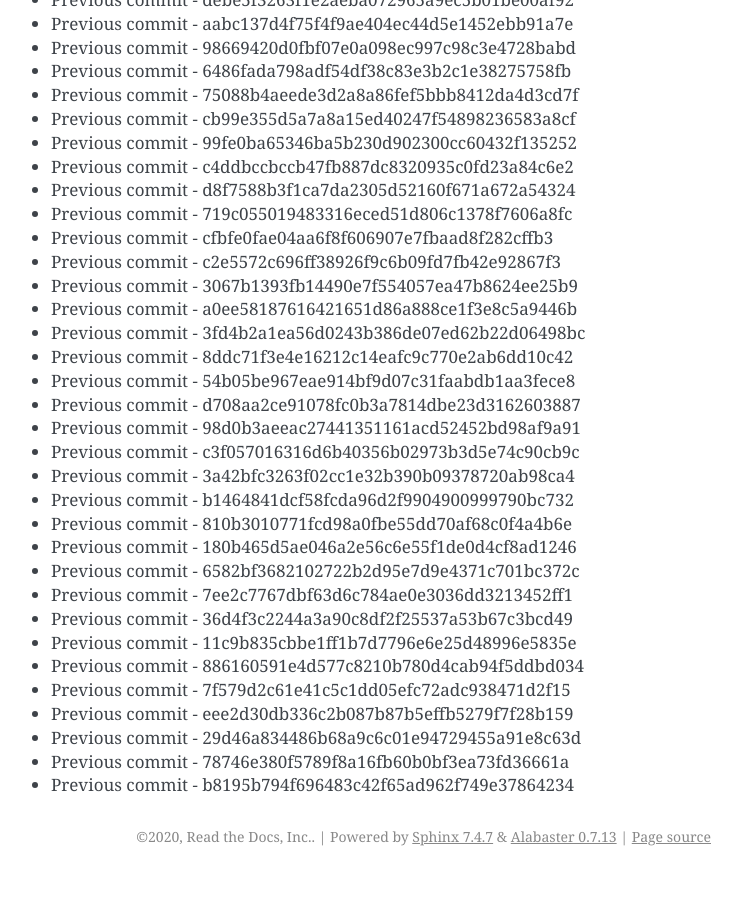
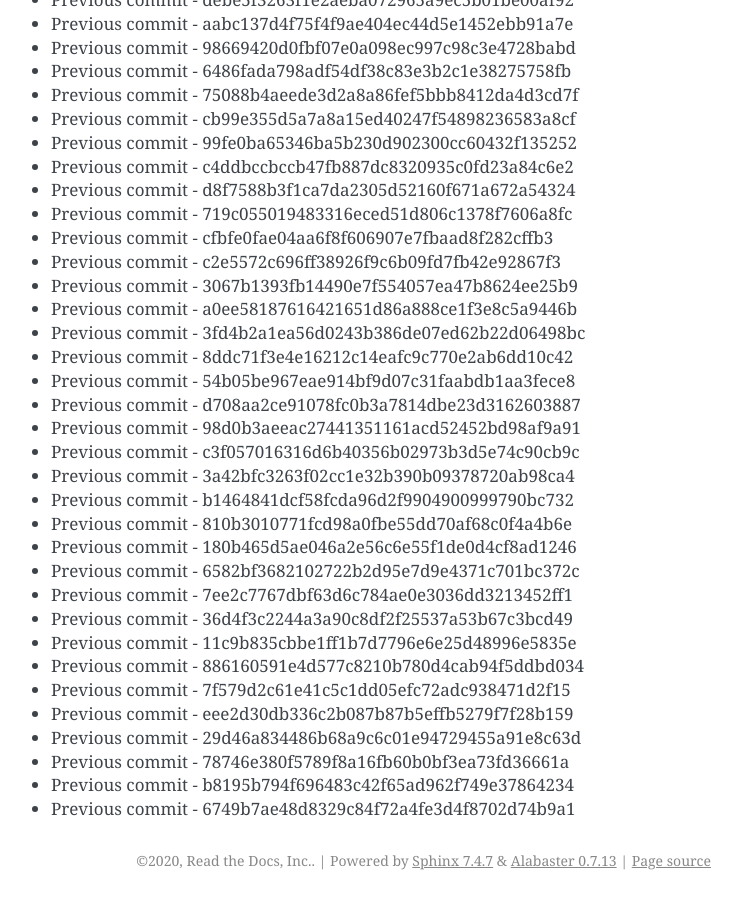
Before and after one commit to readthedocs/rtd-git-stresstest, a Sphinx documentation site: the page built from docs/updates.rst, in a window 1280 px wide and 900 px high, scrolled down 91036 px. Shown: the whole window, without its empty margins (399-1141 px from the left). Built offline with Sphinx 7.4.7, drawn with Linux system fonts in a browser that asks for light colours; before the commit the page ends 91912 px from its top, so only the background shows below that.

Commit message:
Generating commit from previous: 6749b7ae48d8329c84f72a4fe3d4f8702d74b9a1

```diff
--- a/docs/updates.rst
+++ b/docs/updates.rst
@@ -3857,3 +3857,4 @@ It can be tested for any performance characteristics.
 * Previous commit - 29d46a834486b68a9c6c01e94729455a91e8c63d
 * Previous commit - 78746e380f5789f8a16fb60b0bf3ea73fd36661a
 * Previous commit - b8195b794f696483c42f65ad962f749e37864234
+* Previous commit - 6749b7ae48d8329c84f72a4fe3d4f8702d74b9a1
```
